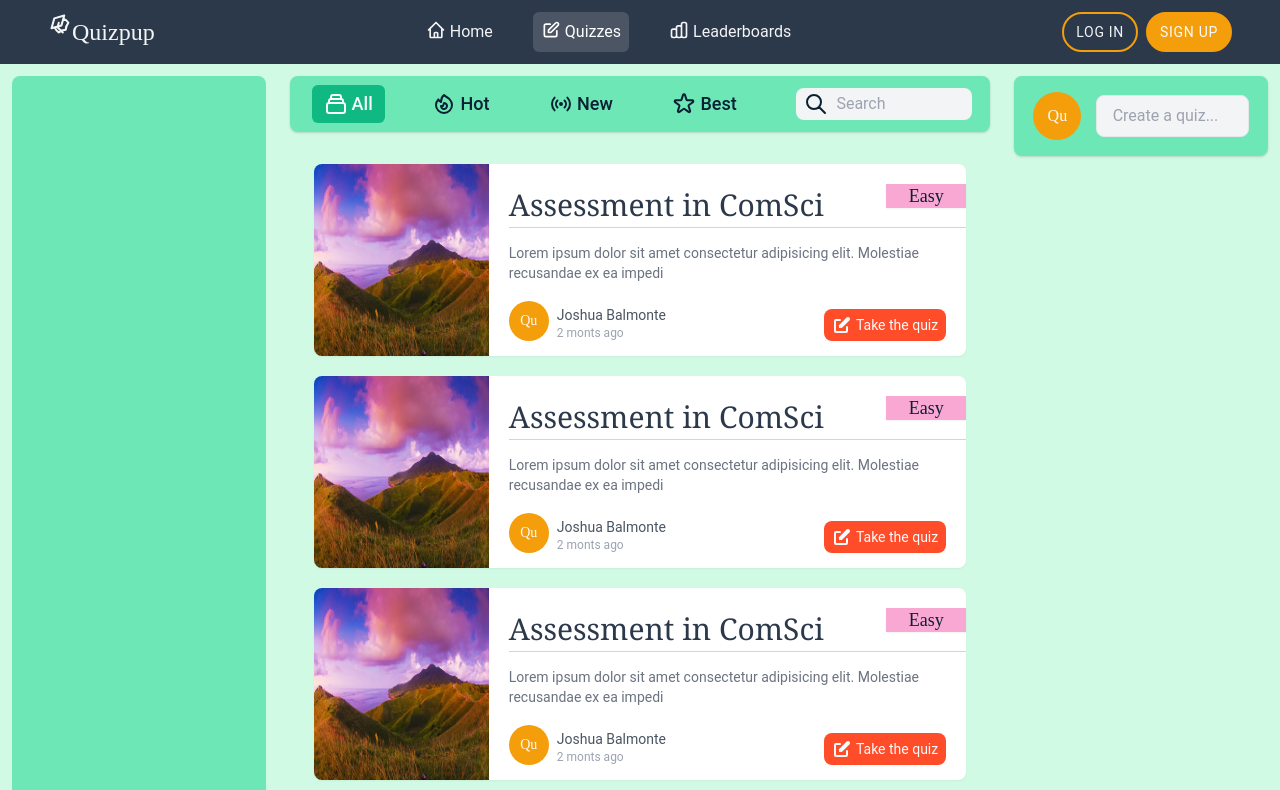
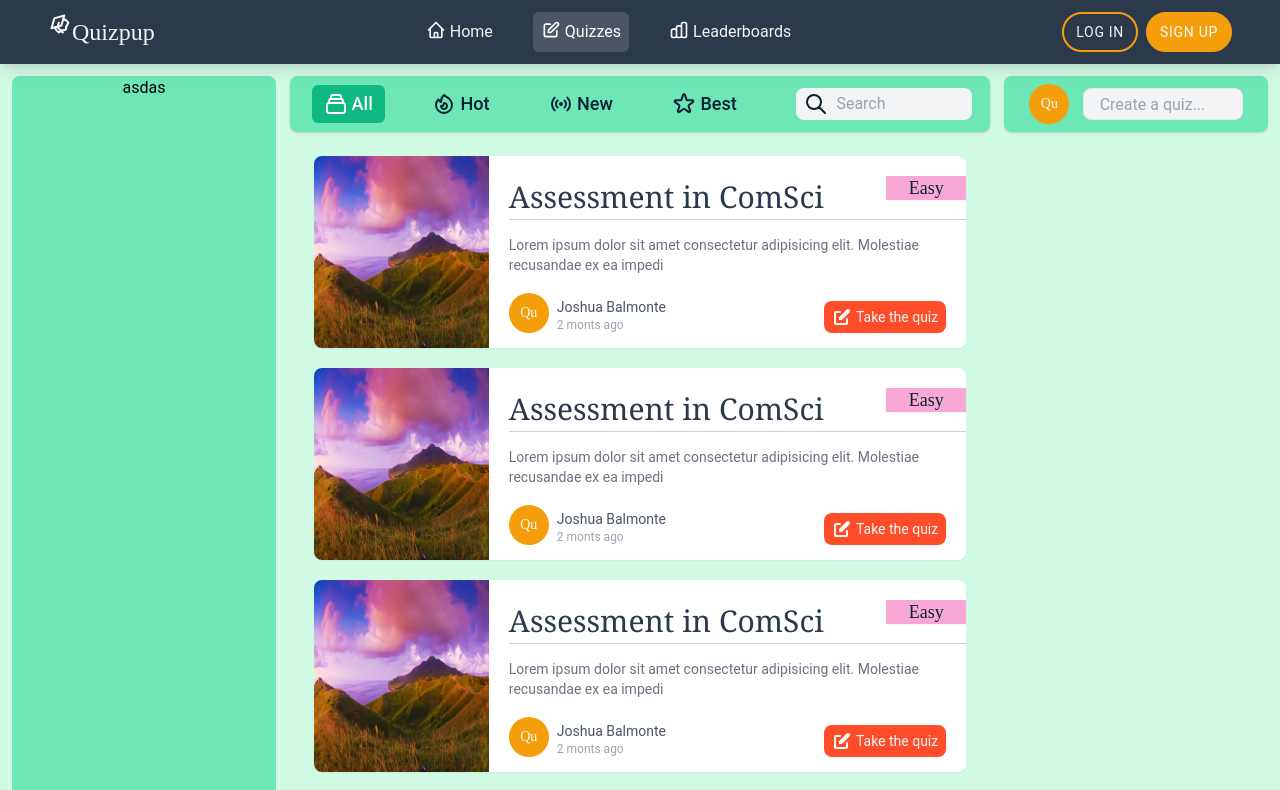
Before and after one commit to jbalmonte/quizpup, a React (Create React App) app: page /quizzes in a window 1280 px wide. Shown: the top 790 px of the page. Built offline with nearby package versions, Linux system fonts and the light colour scheme.

Commit message:
fixed scroll in quiz page

```diff
--- a/src/App.css
+++ b/src/App.css
@@ -1,5 +1,5 @@
 body{
-    @apply bg-green-50
+    @apply bg-green-50 overflow-y-scroll
 }
 
 .button {
@@ -31,5 +31,5 @@ body{
 }
 
 .category-content {
-    @apply rounded-lg mt-3 py-5 px-6 text-lg text-primary
+    @apply rounded-lg mt-3 py-3 px-6 text-lg text-primary
 }
--- a/src/categories/AllQuizzes.jsx
+++ b/src/categories/AllQuizzes.jsx
@@ -9,6 +9,8 @@ const AllQuizes = () => {
             <Card />
             <Card />
             <Card />
+            <Card />
+            <Card />
         </div>
     )
 }
--- a/src/components/Nav.jsx
+++ b/src/components/Nav.jsx
@@ -14,7 +14,7 @@ function Nav() {
 
             <MenuDrawer ref={menuDrawerRef} />
 
-            <nav className="flex justify-between h-16 bg-secondary-200 text-gray-100 items-center py-6 px-12 shadow-lg hover:cursor-pointer">
+            <nav className="flex justify-between h-16 bg-secondary-200 text-gray-100 items-center py-6 px-12 shadow-lg hover:cursor-pointer sticky top-0 z-50">
                 <Link to="/" exact>
                     <div className="flex text-left">
                         <svg xmlns="http://www.w3.org/2000/svg" className="h-6 w-6  -mt-1 transform -rotate-45" fill="none" viewBox="0 0 24 24" stroke="currentColor">
--- a/src/pages/Quizzes.jsx
+++ b/src/pages/Quizzes.jsx
@@ -8,8 +8,10 @@ const Quizzes = () => {
     return (
         <div className="bg-green-100 font-body text-center grid grid-cols-9 gap-6 pt-3">
 
-            <div className="col-span-2 bg-green-300 rounded-lg ml-3">
-
+            <div className="col-span-2 ml-3">
+                <div className="left-3 rounded-lg h-full bg-green-300 fixed" style={{ width: "16.5rem" }}>
+                    asdas
+                </div>
             </div>
 
             <div className="mx-auto col-span-5">
@@ -23,10 +25,11 @@ const Quizzes = () => {
                     </Switch>
                 </Router>
             </div>
-            <div className="col-span-2 mr-3">
-                <div className="bg-green-300 rounded-lg h-20 flex items-center justify-around px-3 shadow">
-                    <UserAvatar />
-                    <input type="text" className="input w-8/12 border bg-gray-100" disabled placeholder="Create a quiz..." />
+
+            <div className="col-span-2 fixed right-3" style={{ width: "16.5rem" }}>
+                <div className="bg-green-300 rounded-lg h-14 flex items-center justify-evenly px-3 shadow ">
+                    <UserAvatar size={10} fSize="text-sm" />
+                    <input type="text" className="input w-8/12 border h-8 bg-gray-100" disabled placeholder="Create a quiz..." />
                 </div>
             </div>
         </div>
```
